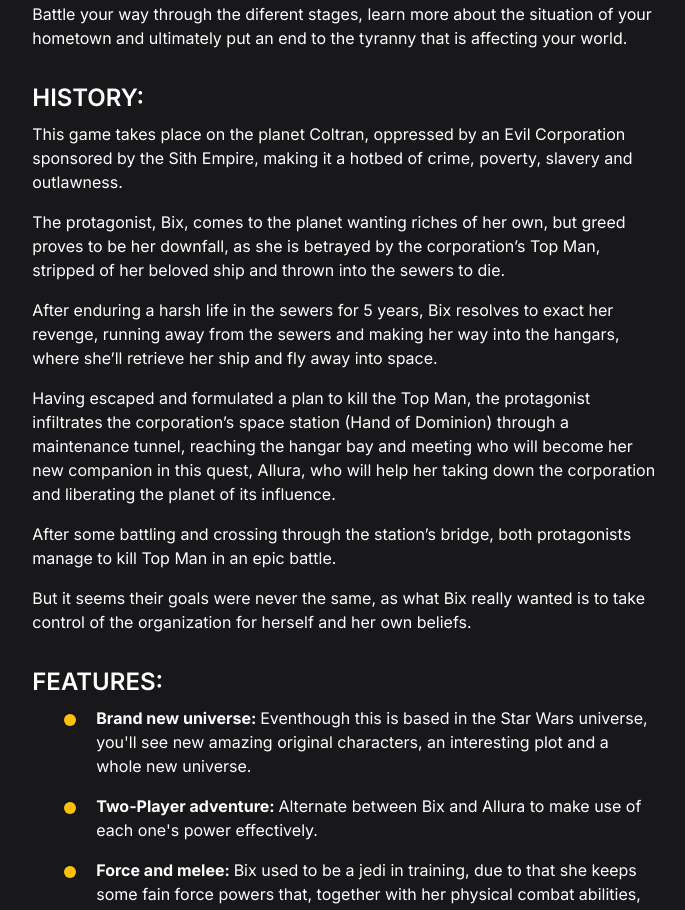
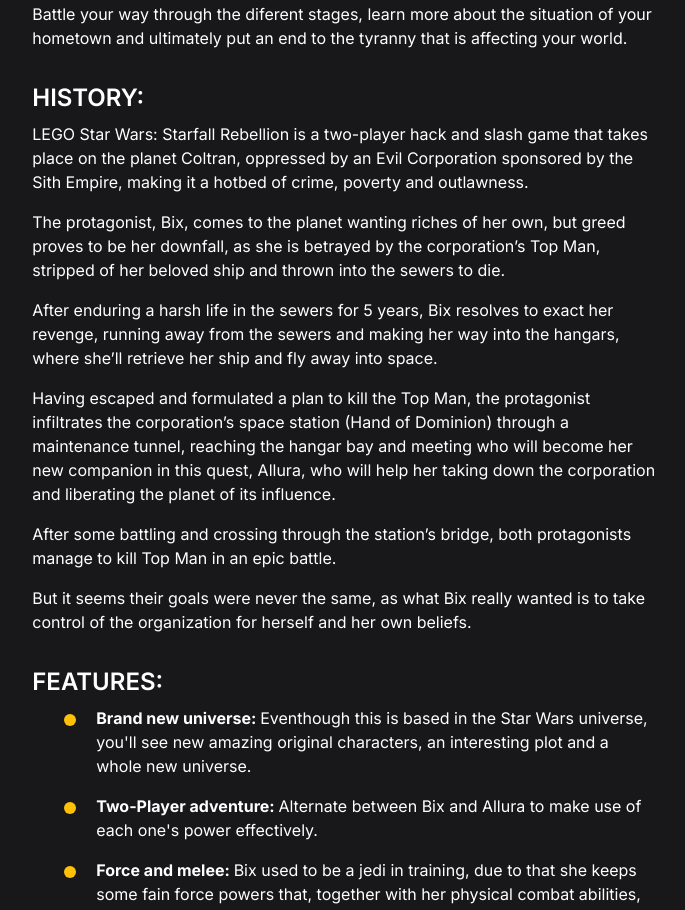
Before and after one commit to MarcGonzalezMoratona/starfall-rebellion, a Next.js app: page /press in a window 1280 px wide. Shown: the part 940-1850 px from the top of the page, without its empty margins (409-1094 px from the left). Built offline with nearby package versions, Linux system fonts and the light colour scheme.

Commit message:
refactor: new metadata and opengraph image

```diff
--- a/app/layout.tsx
+++ b/app/layout.tsx
@@ -15,8 +15,8 @@
     default: 'LEGO Star Wars: Starfall Rebellion',
     template: '%s | LEGO Star Wars: Starfall Rebellion',
   },
-  description:
-    'LEGO Star Wars: Starfall Rebellion is a two-player hack and slash game insipired by Lego Star Wars.',
+  description: `LEGO Star Wars: Starfall Rebellion is a two-player hack and slash game that takes place in Coltran,
+    a planet oppressed by an Evil Corporation, which is full of poverty and outlawness.`,
   metadataBase: new URL('https://starfall-rebellion.vercel.app'),
   viewport: 'width=device-width, initial-scale=1',
   creator: 'Horizons Games',
--- a/app/press/page.tsx
+++ b/app/press/page.tsx
@@ -250,9 +250,10 @@
                 </h2>
                 <div className="flex flex-col gap-4">
                   <p>
-                    This game takes place on the planet Coltran, oppressed by an
-                    Evil Corporation sponsored by the Sith Empire, making it a
-                    hotbed of crime, poverty, slavery and outlawness.
+                    LEGO Star Wars: Starfall Rebellion is a two-player hack and
+                    slash game that takes place on the planet Coltran, oppressed
+                    by an Evil Corporation sponsored by the Sith Empire, making
+                    it a hotbed of crime, poverty and outlawness.
                   </p>
                   <p>
                     {`The protagonist, Bix, comes to the planet wanting riches of
```
Also changed, not shown: app/opengraph-image.png (added).
